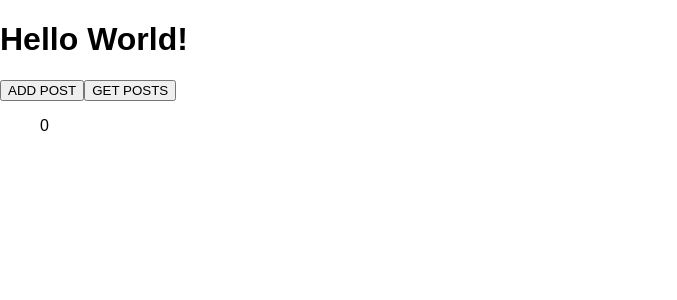
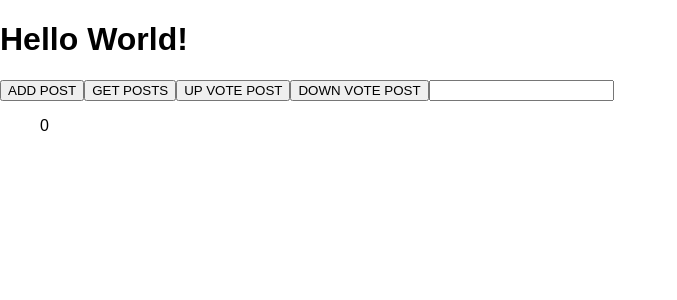
Before and after one commit to marquesm91/react-readable, a React (Create React App) app: page / in a window 1280 px wide. Shown: the top 300 px of the page, without its empty margins (0-677 px from the left). Built offline with nearby package versions, Linux system fonts and the light colour scheme.

Commit message:
feat: Add Up and Down vote actions and test on App.js

```diff
--- a/src/App.js
+++ b/src/App.js
@@ -1,10 +1,14 @@
 import React, { Component } from 'react';
 import { connect } from 'react-redux';
-import { getPosts, getCategoryPosts, addPost } from './actions';
+import { getPosts, getCategoryPosts, addPost, votePost } from './actions';
 import { Post } from './components';
 import { generateUUID } from './utils';
 
 class App extends Component {
+  state = {
+    id: ""
+  }
+
   getPostsHandler = () => {
     this.props.getPosts()
   }
@@ -20,6 +24,14 @@ class App extends Component {
     });
   }
 
+  upVotePostHandler = () => {
+    this.props.votePost(this.state.id, "upVote");
+  }
+
+  downVotePostHandler = () => {
+    this.props.votePost(this.state.id, "downVote");
+  }
+
   render() {
     const { posts } = this.props;
 
@@ -28,6 +40,13 @@ class App extends Component {
         <h1>Hello World!</h1>
         <button onClick={this.addPostHandler}>ADD POST</button>
         <button onClick={this.getPostsHandler}>GET POSTS</button>
+        <button onClick={this.upVotePostHandler}>UP VOTE POST</button>
+        <button onClick={this.downVotePostHandler}>DOWN VOTE POST</button>
+        <input
+          type="text"
+          value={this.state.id}
+          onChange={event => this.setState({ id: event.target.value })}
+        />
         <ol>
           {posts.length && posts.map(post => (
             <li key={post.id}>
@@ -49,7 +68,8 @@ const mapStateToProps = ({ posts }) => {
 const mapDispatchToProps = dispatch => ({
   getPosts: () => dispatch(getPosts()),
   getCategoryPosts: category => dispatch(getCategoryPosts(category)),
-  addPost: post => dispatch(addPost(post))
+  addPost: post => dispatch(addPost(post)),
+  votePost: (id, option) => dispatch(votePost(id, option))
 });
 
 export default connect(mapStateToProps, mapDispatchToProps)(App);
--- a/src/actions/Posts.js
+++ b/src/actions/Posts.js
@@ -37,5 +37,18 @@ export const addPost = post => dispatch => (
     }
   })
     .then(res => res.json())
-    .then(post => {console.log(post); dispatch(setPostObject(post))})
+    .then(post => dispatch(setPostObject(post)))
 )
+
+export const votePost = (id, option) => dispatch => (
+  fetch(`${url}/${posts}/${id}`, {
+    method: 'POST',
+    body: JSON.stringify({ option }),
+    headers: {
+      'Authorization': auth,
+      'Content-Type': 'application/json'
+    }
+  })
+    .then(res => res.json())
+    .then(post => dispatch(setPostObject(post)))
+)
--- a/src/actions/index.js
+++ b/src/actions/index.js
@@ -5,5 +5,6 @@ export {
   DELETE_POST,
   getPosts,
   getCategoryPosts,
-  addPost
+  addPost,
+  votePost
 } from './Posts';
--- a/src/reducers/Posts.js
+++ b/src/reducers/Posts.js
@@ -7,7 +7,11 @@ const Posts = (state = [], action) => {
     case GET_POSTS:
       return action.posts;
     case SET_POST:
-      return [ ...state.filter(post => post.id !== action.post.id), { ...action.post }];
+      return state.map(post =>
+        (post.id === action.post.id)
+          ? action.post
+          : post
+        );
     case DELETE_POST:
       return state.filter(post => post.id !== action.id);
     default:
```
